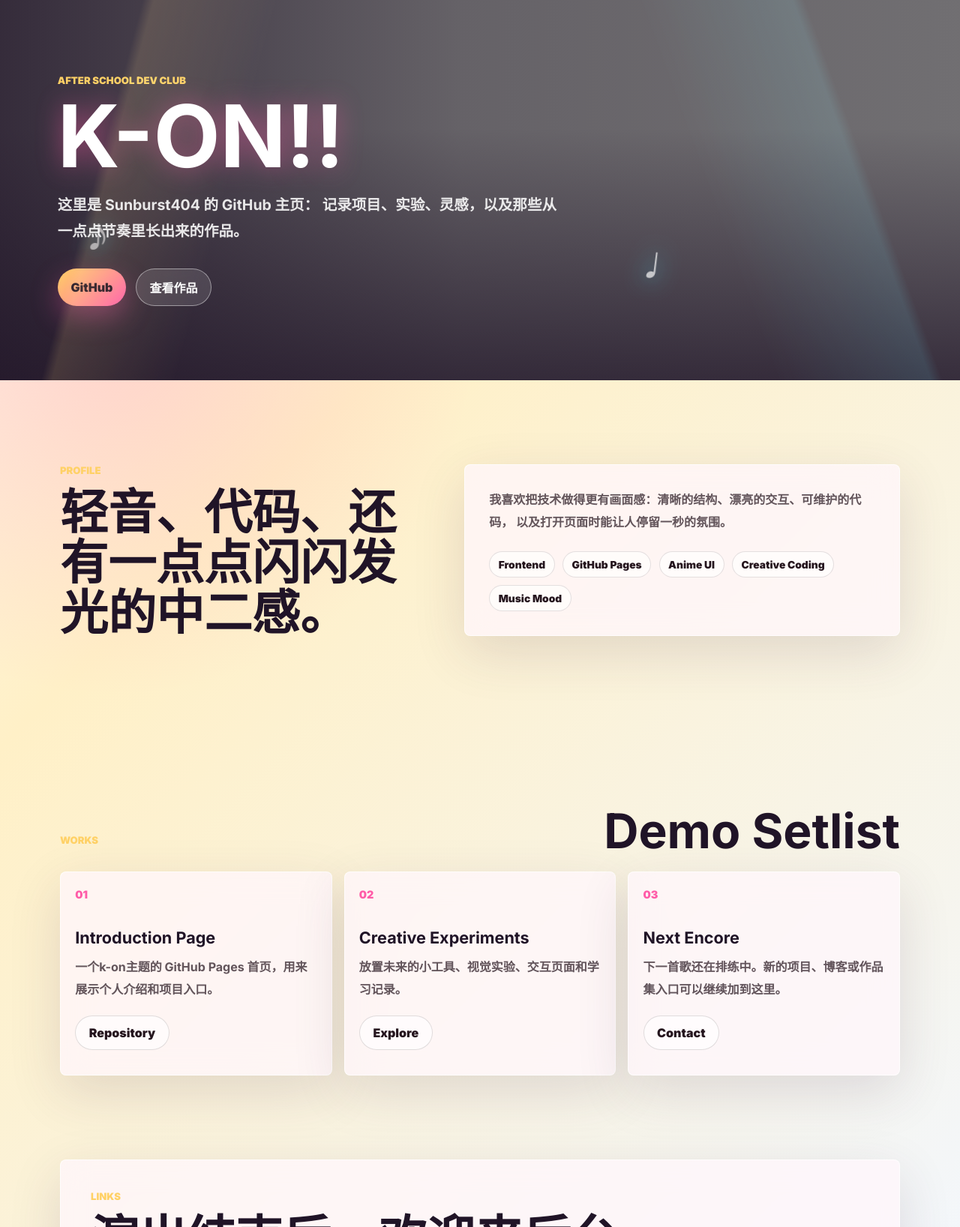
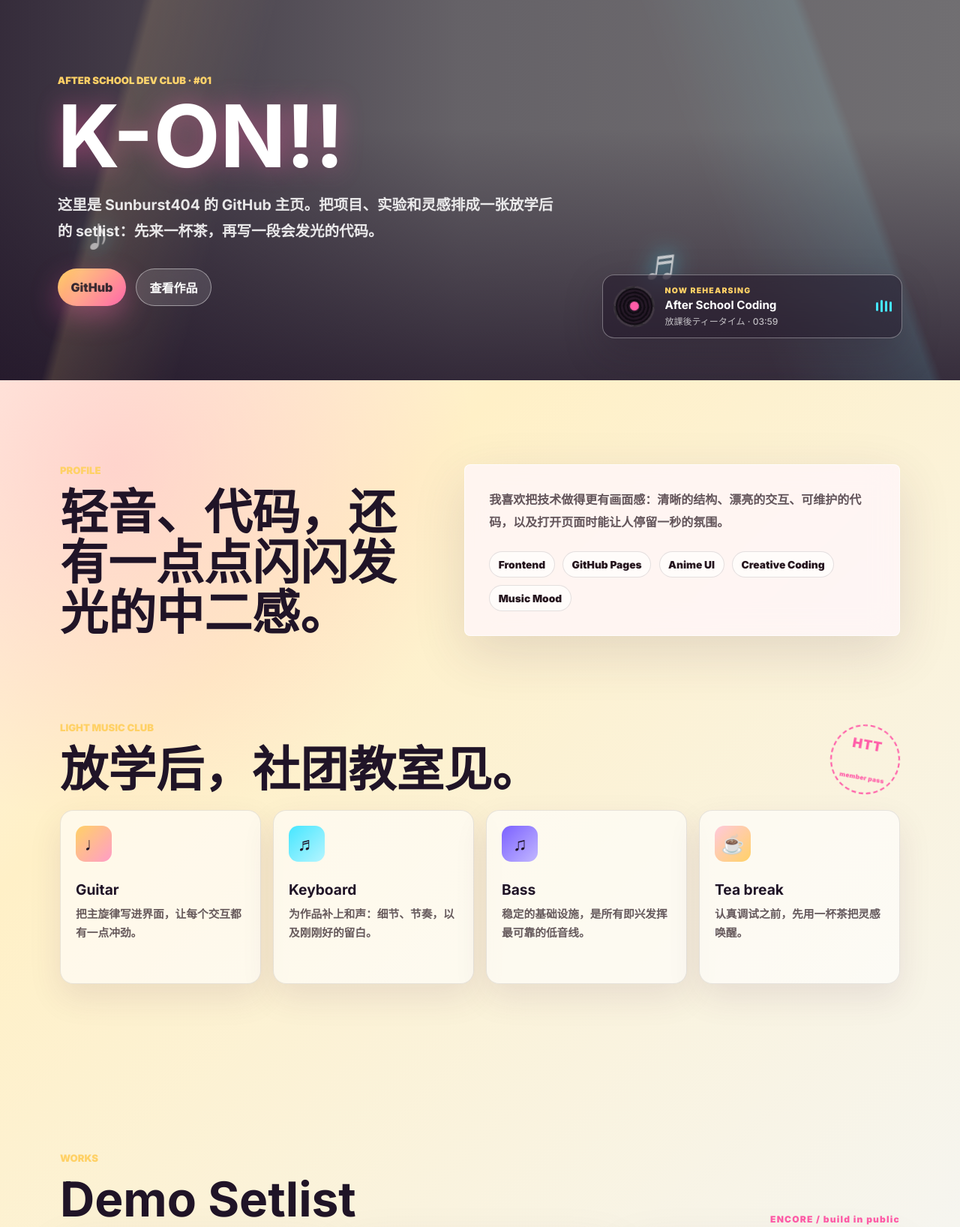
Before and after one commit to sunburst404/IntroductionPage, a plain HTML site: page index.html in a window 1280 px wide. Shown: the part 293-1929 px from the top of the page at 75% size. Drawn offline with Linux system fonts and the light colour scheme.

Commit message:
Add K-ON club components

```diff
--- a/index.html
+++ b/index.html
@@ -4,117 +4,52 @@
     <meta charset="utf-8">
     <meta name="viewport" content="width=device-width, initial-scale=1">
     <title>Sunburst404 | Light Music GitHub Page</title>
-    <meta
-      name="description"
-      content="Sunburst404 的 GitHub 个人主页。"
-    >
+    <meta name="description" content="Sunburst404 的 GitHub 个人主页，献给轻音、代码与放学后的创作时光。">
     <link rel="preconnect" href="https://fonts.googleapis.com">
     <link rel="preconnect" href="https://fonts.gstatic.com" crossorigin>
-    <link
-      href="https://fonts.googleapis.com/css2?family=Inter:wght@500;700;800;900&family=Noto+Sans+SC:wght@500;700;900&display=swap"
-      rel="stylesheet"
-    >
+    <link href="https://fonts.googleapis.com/css2?family=Inter:wght@500;700;800;900&family=Noto+Sans+SC:wght@500;700;900&display=swap" rel="stylesheet">
     <link rel="stylesheet" href="styles.css">
   </head>
   <body>
     <div class="stage-lights" aria-hidden="true"></div>
     <header class="site-header">
-      <a class="brand" href="#top" aria-label="Sunburst404 首页">
-        <span class="brand-mark">S</span>
-        <span>Sunburst404</span>
-      </a>
-      <nav class="nav" aria-label="页面导航">
-        <a href="#about">About</a>
-        <a href="#projects">Works</a>
-        <a href="#contact">Links</a>
-      </nav>
+      <a class="brand" href="#top" aria-label="Sunburst404 首页"><span class="brand-mark">S</span><span>Sunburst404</span></a>
+      <nav class="nav" aria-label="页面导航"><a href="#about">About</a><a href="#club">Club</a><a href="#projects">Works</a><a href="#contact">Links</a></nav>
     </header>
-
     <main id="top">
       <section class="hero" aria-label="个人主页开场">
-        <img
-          class="hero-image"
-          src="assets/k-on-5-github.jpg"
-          alt="k-on 插画"
-        >
+        <img class="hero-image" src="assets/k-on-5-github.jpg" alt="轻音少女风格的乐队插画">
         <div class="hero-overlay"></div>
-        <div class="music-notes" aria-hidden="true">
-          <span>♪</span>
-          <span>♬</span>
-          <span>♫</span>
-          <span>♩</span>
+        <div class="music-notes" aria-hidden="true"><span>♪</span><span>♫</span><span>♪</span><span>♬</span></div>
+        <div class="hero-content">
+          <p class="eyebrow">After School Dev Club · #01</p><h1>K-ON!!</h1>
+          <p class="hero-copy">这里是 Sunburst404 的 GitHub 主页。把项目、实验和灵感排成一张放学后的 setlist：先来一杯茶，再写一段会发光的代码。</p>
+          <div class="hero-actions" aria-label="主要链接"><a class="button primary" href="https://github.com/sunburst404">GitHub</a><a class="button ghost" href="#projects">查看作品</a></div>
         </div>
-        <div class="hero-content">
-          <p class="eyebrow">After School Dev Club</p>
-          <h1>K-ON!!</h1>
-          <p class="hero-copy">
-            这里是 Sunburst404 的 GitHub 主页：
-            记录项目、实验、灵感，以及那些从一点点节奏里长出来的作品。
-          </p>
-          <div class="hero-actions" aria-label="主要链接">
-            <a class="button primary" href="https://github.com/sunburst404">GitHub</a>
-            <a class="button ghost" href="#projects">查看作品</a>
-          </div>
+        <aside class="now-playing" aria-label="正在播放"><div class="record" aria-hidden="true"><span></span></div><div class="track-meta"><span class="playing-label">Now rehearsing</span><strong>After School Coding</strong><span>放課後ティータイム · 03:59</span></div><div class="equalizer" aria-hidden="true"><i></i><i></i><i></i><i></i></div></aside>
+      </section>
+      <section id="about" class="section about-grid">
+        <div><p class="section-kicker">Profile</p><h2>轻音、代码，还有一点点闪闪发光的中二感。</h2></div>
+        <div class="profile-card"><p>我喜欢把技术做得更有画面感：清晰的结构、漂亮的交互、可维护的代码，以及打开页面时能让人停留一秒的氛围。</p><div class="tags" aria-label="兴趣标签"><span>Frontend</span><span>GitHub Pages</span><span>Anime UI</span><span>Creative Coding</span><span>Music Mood</span></div></div>
+      </section>
+      <section id="club" class="section club-section">
+        <div class="section-heading"><div><p class="section-kicker">Light Music Club</p><h2>放学后，社团教室见。</h2></div><span class="club-stamp">HTT<br><small>member pass</small></span></div>
+        <div class="club-grid">
+          <article class="instrument-card guitar"><span class="instrument-icon">♩</span><h3>Guitar</h3><p>把主旋律写进界面，让每个交互都有一点冲劲。</p></article>
+          <article class="instrument-card keyboard"><span class="instrument-icon">♬</span><h3>Keyboard</h3><p>为作品补上和声：细节、节奏，以及刚刚好的留白。</p></article>
+          <article class="instrument-card bass"><span class="instrument-icon">♫</span><h3>Bass</h3><p>稳定的基础设施，是所有即兴发挥最可靠的低音线。</p></article>
+          <article class="instrument-card tea"><span class="instrument-icon">☕</span><h3>Tea break</h3><p>认真调试之前，先用一杯茶把灵感唤醒。</p></article>
         </div>
       </section>
-
-      <section id="about" class="section about-grid">
-        <div>
-          <p class="section-kicker">Profile</p>
-          <h2>轻音、代码、还有一点点闪闪发光的中二感。</h2>
-        </div>
-        <div class="profile-card">
-          <p>
-            我喜欢把技术做得更有画面感：清晰的结构、漂亮的交互、可维护的代码，
-            以及打开页面时能让人停留一秒的氛围。
-          </p>
-          <div class="tags" aria-label="兴趣标签">
-            <span>Frontend</span>
-            <span>GitHub Pages</span>
-            <span>Anime UI</span>
-            <span>Creative Coding</span>
-            <span>Music Mood</span>
-          </div>
+      <section id="projects" class="section">
+        <div class="section-heading"><div><p class="section-kicker">Works</p><h2>Demo Setlist</h2></div><p class="setlist-note">ENCORE / build in public</p></div>
+        <div class="project-grid">
+          <article class="project-card"><span class="track-number">01</span><h3>Introduction Page</h3><p>一个 K-ON! 主题的 GitHub Pages 首页，用来展示个人介绍和项目入口。</p><a href="https://github.com/sunburst404/IntroductionPage">Repository</a></article>
+          <article class="project-card"><span class="track-number">02</span><h3>Creative Experiments</h3><p>放置未来的小工具、视觉实验、交互页面和学习记录。</p><a href="https://github.com/sunburst404?tab=repositories">Explore</a></article>
+          <article class="project-card"><span class="track-number">03</span><h3>Next Encore</h3><p>下一首歌还在排练中。新的项目、博客或作品集入口可以继续加到这里。</p><a href="#contact">Contact</a></article>
         </div>
       </section>
-
-      <section id="projects" class="section">
-        <div class="section-heading">
-          <p class="section-kicker">Works</p>
-          <h2>Demo Setlist</h2>
-        </div>
-        <div class="project-grid">
-          <article class="project-card">
-            <span class="track-number">01</span>
-            <h3>Introduction Page</h3>
-            <p>一个k-on主题的 GitHub Pages 首页，用来展示个人介绍和项目入口。</p>
-            <a href="https://github.com/sunburst404/IntroductionPage">Repository</a>
-          </article>
-          <article class="project-card">
-            <span class="track-number">02</span>
-            <h3>Creative Experiments</h3>
-            <p>放置未来的小工具、视觉实验、交互页面和学习记录。</p>
-            <a href="https://github.com/sunburst404?tab=repositories">Explore</a>
-          </article>
-          <article class="project-card">
-            <span class="track-number">03</span>
-            <h3>Next Encore</h3>
-            <p>下一首歌还在排练中。新的项目、博客或作品集入口可以继续加到这里。</p>
-            <a href="#contact">Contact</a>
-          </article>
-        </div>
-      </section>
-
-      <section id="contact" class="section contact-band">
-        <div>
-          <p class="section-kicker">Links</p>
-          <h2>演出结束后，欢迎来后台看看。</h2>
-        </div>
-        <div class="link-row">
-          <a href="https://github.com/sunburst404">GitHub Profile</a>
-          <a href="https://github.com/sunburst404/IntroductionPage">This Repo</a>
-        </div>
-      </section>
+      <section id="contact" class="section contact-band"><div><p class="section-kicker">Links</p><h2>演出结束后，欢迎来后台看看。</h2></div><div class="link-row"><a href="https://github.com/sunburst404">GitHub Profile</a><a href="https://github.com/sunburst404/IntroductionPage">This Repo</a></div></section>
     </main>
   </body>
 </html>
--- a/styles.css
+++ b/styles.css
@@ -439,3 +439,44 @@ h2 {
     width: 100%;
   }
 }
+
+/* After-school light music club additions */
+.now-playing {
+  position: absolute;
+  right: clamp(1rem, 6vw, 5rem);
+  bottom: clamp(1.2rem, 7vh, 4.5rem);
+  z-index: 3;
+  display: flex;
+  width: min(25rem, calc(100% - 2rem));
+  align-items: center;
+  gap: 0.85rem;
+  padding: 0.85rem;
+  border: 1px solid rgba(255, 255, 255, 0.36);
+  border-radius: 1rem;
+  background: rgba(32, 20, 39, 0.52);
+  box-shadow: 0 18px 50px rgba(32, 20, 39, 0.26);
+  backdrop-filter: blur(18px);
+}
+
+.record { display: grid; flex: 0 0 auto; width: 3.45rem; height: 3.45rem; place-items: center; border: 3px solid rgba(255,255,255,.14); border-radius: 50%; background: repeating-radial-gradient(circle, #241826 0 2px, #100b13 3px 5px); animation: record-spin 7s linear infinite; }
+.record span { width: .75rem; height: .75rem; border-radius: 50%; background: var(--pink); }
+.track-meta { display: grid; min-width: 0; gap: .2rem; color: rgba(255,255,255,.7); font-size: .75rem; }
+.track-meta strong { overflow: hidden; color: #fff; font-size: .95rem; text-overflow: ellipsis; white-space: nowrap; }
+.playing-label { color: var(--amber); font-size: .65rem; font-weight: 900; letter-spacing: .12em; text-transform: uppercase; }
+.equalizer { display: flex; height: 1.6rem; align-items: center; gap: 3px; margin-left: auto; }
+.equalizer i { width: 3px; height: 45%; border-radius: 999px; background: var(--cyan); animation: equalizer-bounce 850ms ease-in-out infinite alternate; }
+.equalizer i:nth-child(2) { height: 80%; animation-delay: -420ms; }.equalizer i:nth-child(3) { height: 60%; animation-delay: -220ms; }.equalizer i:nth-child(4) { height: 100%; animation-delay: -650ms; }
+@keyframes record-spin { to { transform: rotate(360deg); } }
+@keyframes equalizer-bounce { to { transform: scaleY(.35); } }
+
+.club-section { padding-top: 0; }
+.club-grid { display: grid; grid-template-columns: repeat(4, minmax(0, 1fr)); gap: 1rem; }
+.instrument-card { min-height: 14.5rem; padding: 1.25rem; border: 1px solid rgba(37,21,30,.1); border-radius: 1.1rem; background: rgba(255,255,255,.6); box-shadow: 0 18px 44px rgba(74,40,78,.1); transition: transform 180ms ease, box-shadow 180ms ease; }
+.instrument-card:hover { transform: translateY(-.35rem) rotate(-1deg); box-shadow: 0 25px 54px rgba(74,40,78,.18); }
+.instrument-icon { display: grid; width: 3rem; height: 3rem; place-items: center; border-radius: .8rem; color: var(--deep); background: linear-gradient(135deg, var(--amber), var(--rose)); font-size: 1.55rem; }
+.instrument-card h3 { margin: 1.6rem 0 .55rem; color: var(--deep); font-size: 1.2rem; }.instrument-card p { margin: 0; color: rgba(37,21,30,.7); font-size: .92rem; font-weight: 700; line-height: 1.7; }
+.keyboard .instrument-icon { background: linear-gradient(135deg, var(--cyan), #b5f5ff); }.bass .instrument-icon { background: linear-gradient(135deg, var(--violet), #c2b7ff); }.tea .instrument-icon { background: linear-gradient(135deg, #ffc9dc, var(--amber)); }
+.club-stamp { display: inline-grid; width: 5.8rem; height: 5.8rem; place-items: center; border: 2px dashed var(--pink); border-radius: 50%; color: var(--pink); font-size: 1.1rem; font-weight: 900; letter-spacing: .06em; line-height: 1; text-align: center; transform: rotate(10deg); }.club-stamp small { font-size: .52rem; letter-spacing: .04em; }.setlist-note { margin: 0; color: var(--pink); font-size: .75rem; font-weight: 900; letter-spacing: .1em; }
+
+@media (max-width: 840px) { .club-grid { grid-template-columns: repeat(2, minmax(0, 1fr)); } .now-playing { position: relative; right: auto; bottom: auto; margin: -3.8rem auto 2rem; } }
+@media (max-width: 520px) { .club-grid { grid-template-columns: 1fr; } .club-stamp { display: none; } }
```
